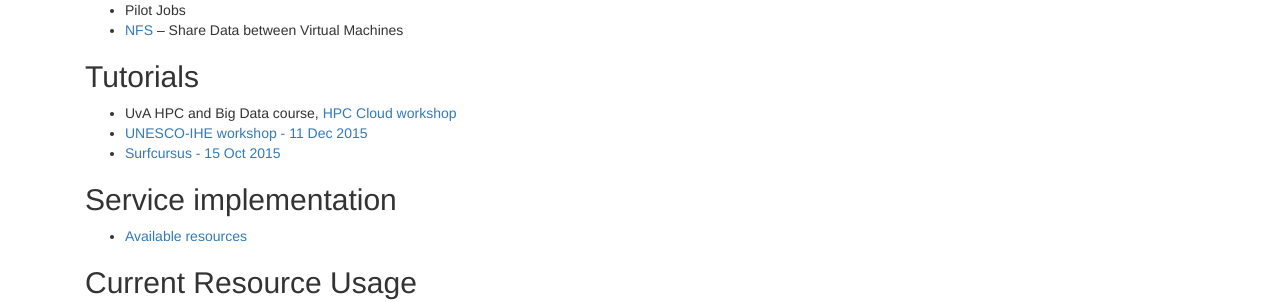
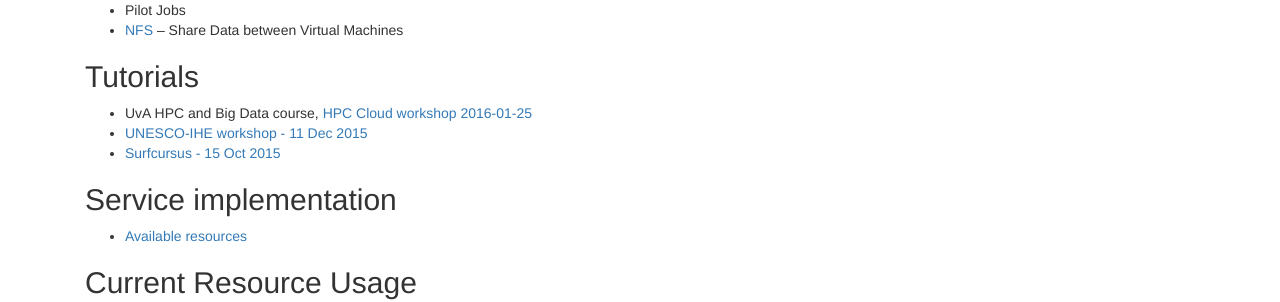
Before and after one commit to sara-nl/clouddocs, a Jekyll site: the page built from index.markdown, in a window 1280 px wide and 900 px high, scrolled down 1130 px. Shown: the part 388-690 px from the top of the window. Built offline with Jekyll 4.4.1, drawn with Linux system fonts in a browser that asks for light colours; nearby versions of some CDN libraries.

Commit message:
Update index.markdown

```diff
--- a/index.markdown
+++ b/index.markdown
@@ -66,7 +66,7 @@
 * [NFS](NFS) &ndash; Share Data between Virtual Machines
 
 ## Tutorials
-* UvA HPC and Big Data course, [HPC Cloud workshop](UvAworkshop-2016-01-25/UvAworkshop-2016-01-25)
+* UvA HPC and Big Data course, [HPC Cloud workshop 2016-01-25](UvAworkshop-2016-01-25/UvAworkshop-2016-01-25)
 * [UNESCO-IHE workshop - 11 Dec 2015](wshop-uihe-2015-12-11)
 * [Surfcursus - 15 Oct 2015](surfcursus-2015-Oct-15)
 
```
